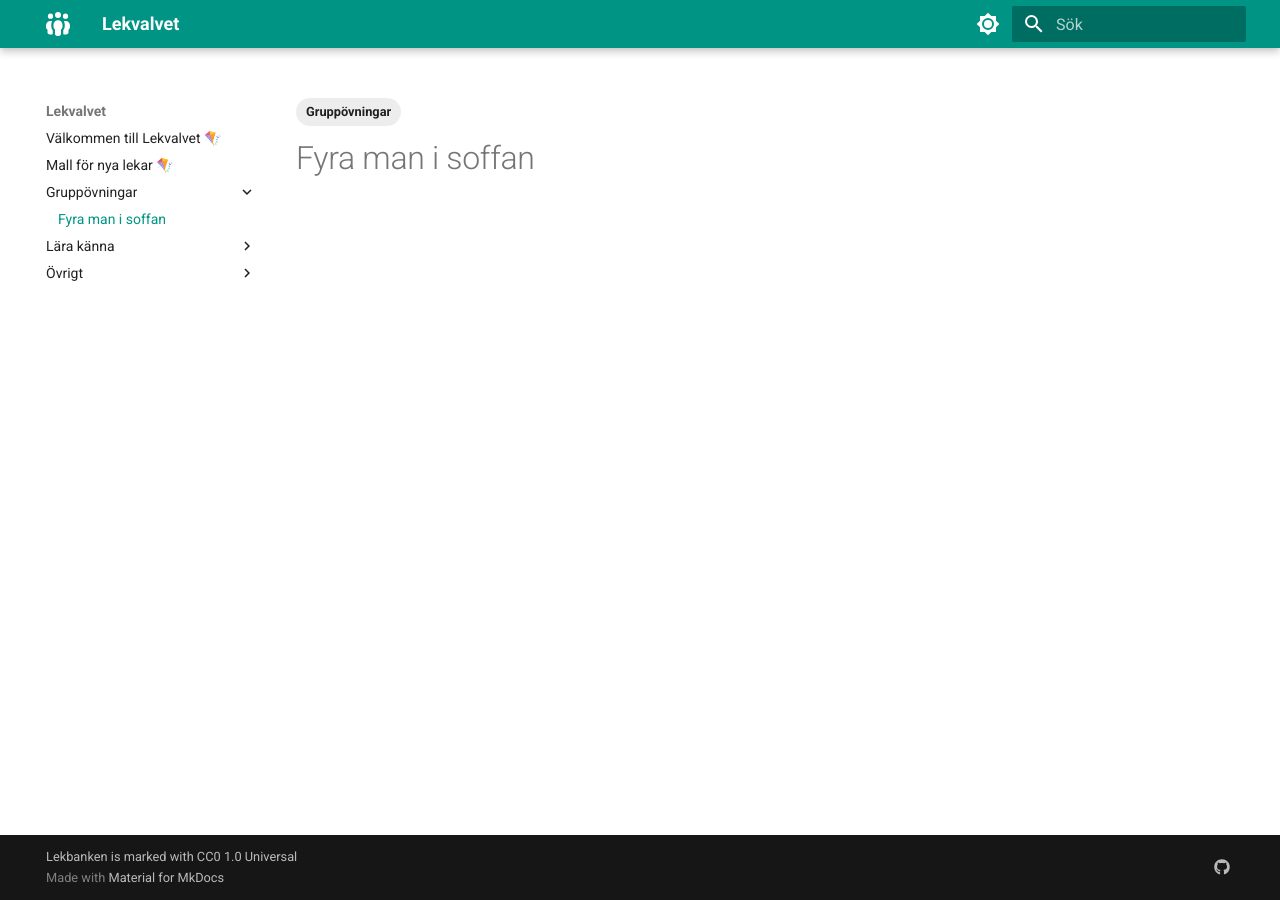
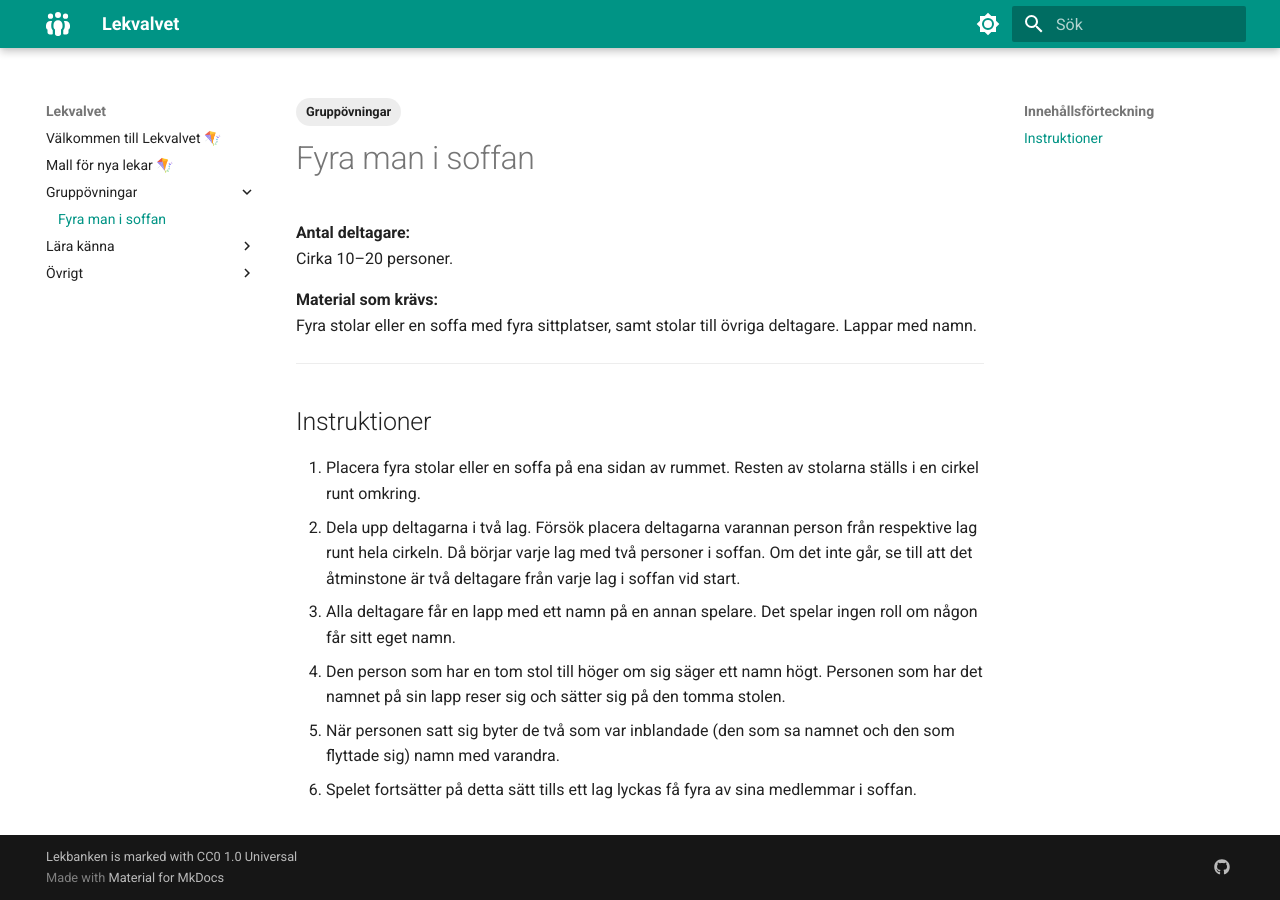
Before and after one commit to Bjorkan/Lekvalvet, an MkDocs documentation site: the page built from docs/Gruppövningar/4manisoffan.md, in a window 1280 px wide. Built offline with MkDocs 1.6.1 and Material for MkDocs 9.7.7, drawn with Linux system fonts in a browser that asks for light colours.

Commit message:
Add 'Fyra man i soffan' game
Added detailed instructions and requirements for the game 'Fyra man i soffan'.

```diff
--- a/docs/Gruppövningar/4manisoffan.md
+++ b/docs/Gruppövningar/4manisoffan.md
@@ -1 +1,18 @@
 # Fyra man i soffan
+
+**Antal deltagare:**
+Cirka 10–20 personer.
+
+**Material som krävs:**
+Fyra stolar eller en soffa med fyra sittplatser, samt stolar till övriga deltagare. Lappar med namn.
+
+---
+
+## Instruktioner
+
+1. Placera fyra stolar eller en soffa på ena sidan av rummet. Resten av stolarna ställs i en cirkel runt omkring.
+2. Dela upp deltagarna i två lag. Försök placera deltagarna varannan person från respektive lag runt hela cirkeln. Då börjar varje lag med två personer i soffan. Om det inte går, se till att det åtminstone är två deltagare från varje lag i soffan vid start.
+3. Alla deltagare får en lapp med ett namn på en annan spelare. Det spelar ingen roll om någon får sitt eget namn.
+4. Den person som har en tom stol till höger om sig säger ett namn högt. Personen som har det namnet på sin lapp reser sig och sätter sig på den tomma stolen.
+5. När personen satt sig byter de två som var inblandade (den som sa namnet och den som flyttade sig) namn med varandra.
+6. Spelet fortsätter på detta sätt tills ett lag lyckas få fyra av sina medlemmar i soffan.
```
